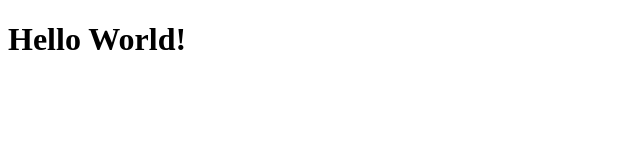
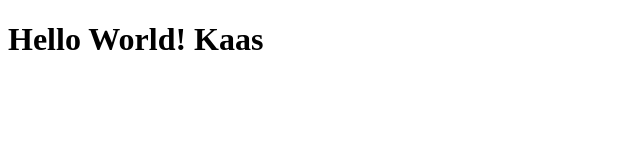
Before and after one commit to RaichuBender/SmileBOY, a plain HTML site: page index.html in a window 1280 px wide. Shown: the whole page, without its empty margins (0-640 px from the left). Drawn offline with Linux system fonts and the light colour scheme.

Commit message:
Update index.html

```diff
--- a/index.html
+++ b/index.html
@@ -6,6 +6,6 @@
   </head>
 
   <body>
-    <h1>Hello World!</h1>
+    <h1>Hello World! Kaas</h1>
   </body>
 </html>
```
